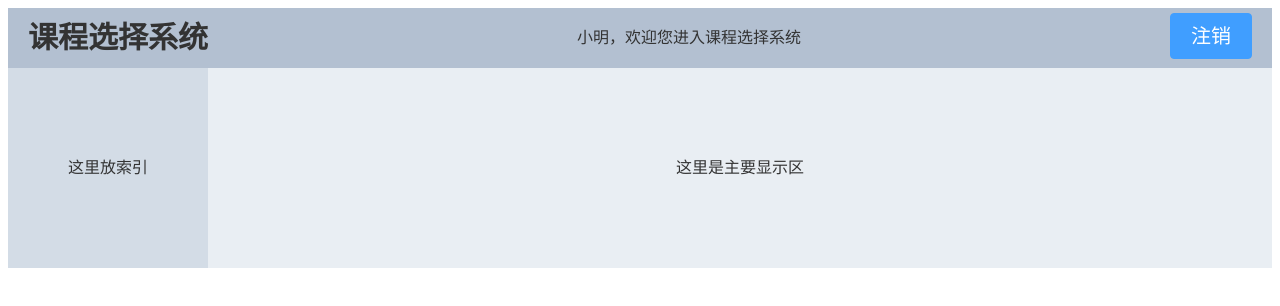
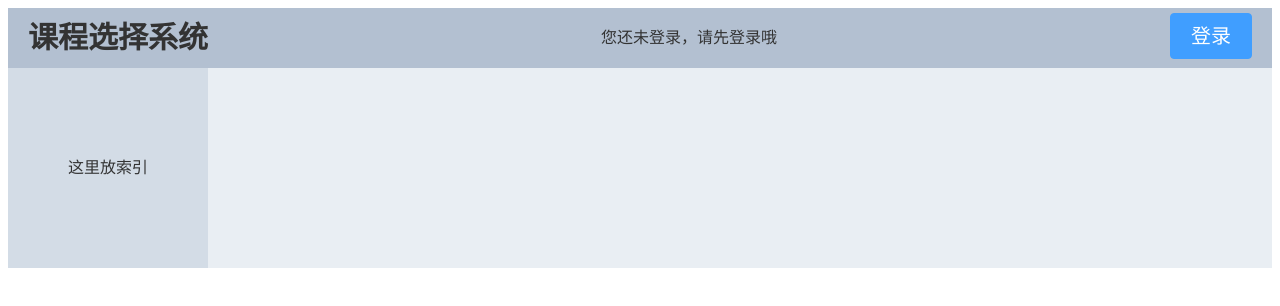
Before and after one commit to zeroRains/CourseSelection-HBase, a Vue app in the folder FrontEnd/frontend/: page /home in a window 1280 px wide. Shown: the top 306 px of the page. Built offline with nearby package versions, Linux system fonts and the light colour scheme.

Commit message:
修好了路由

```diff
--- a/FrontEnd/frontend/src/App.vue
+++ b/FrontEnd/frontend/src/App.vue
@@ -1,61 +1,11 @@
 <template>
   <div id="app">
-    <el-container>
-      <el-header><Nav /></el-header>
-      <el-container>
-        <el-aside width="200px">这里放索引</el-aside>
-        <el-main>这里是主要显示区</el-main>
-      </el-container>
-    </el-container>
+    <router-view />
   </div>
 </template>
 
 <script>
-import { defineComponent } from "@vue/composition-api";
-import Nav from "./components/Nav";
-
-export default defineComponent({
-  components: {
-    Nav,
-  },
-  setup() {},
-});
+export default {
+  components: {},
+};
 </script>
-
-
-<style lang="scss">
-.el-header,
-.el-footer {
-  background-color: #b3c0d1;
-  color: #333;
-  text-align: center;
-  line-height: 60px;
-}
-
-.el-aside {
-  background-color: #d3dce6;
-  color: #333;
-  text-align: center;
-  line-height: 200px;
-}
-
-.el-main {
-  background-color: #e9eef3;
-  color: #333;
-  text-align: center;
-  line-height: 160px;
-}
-
-body > .el-container {
-  margin-bottom: 40px;
-}
-
-.el-container:nth-child(5) .el-aside,
-.el-container:nth-child(6) .el-aside {
-  line-height: 260px;
-}
-
-.el-container:nth-child(7) .el-aside {
-  line-height: 320px;
-}
-</style>
--- a/FrontEnd/frontend/src/components/Nav.vue
+++ b/FrontEnd/frontend/src/components/Nav.vue
@@ -23,7 +23,7 @@ export default {
   name: "Nav",
   data: () => {
     return {
-      is_login: true,
+      is_login: false,
       username: "小明",
     };
   },
@@ -32,6 +32,8 @@ export default {
       this.is_login = false;
     },
     login() {
+      // 先跳转到登录页
+      this.$router.push("/login");
       // 这里要先跳转到登录页，然后进行登录
       // 确认登录成功后才进行修改
       this.is_login = true;
--- a/FrontEnd/frontend/src/main.js
+++ b/FrontEnd/frontend/src/main.js
@@ -5,7 +5,7 @@ import router from './router'
 import ElementUI from 'element-ui';
 import 'element-ui/lib/theme-chalk/index.css';
 
-Vue.use(ElementUI);
+Vue.use(ElementUI).use(router);
 
 Vue.config.productionTip = false
 
--- a/FrontEnd/frontend/src/router/index.js
+++ b/FrontEnd/frontend/src/router/index.js
@@ -1,22 +1,32 @@
 import Vue from 'vue'
 import VueRouter from 'vue-router'
-import Home from '../views/Home.vue'
+
 
 Vue.use(VueRouter)
 
 const routes = [
   {
     path: '/',
-    name: 'Home',
-    component: Home
+    redirect:'/home'
   },
   {
-    path: '/about',
-    name: 'About',
+    path: '/login',
+    name: 'Login',
     // route level code-splitting
     // this generates a separate chunk (about.[hash].js) for this route
     // which is lazy-loaded when the route is visited.
-    component: () => import(/* webpackChunkName: "about" */ '../views/About.vue')
+    component: () => import(/* webpackChunkName: "about" */ '../views/Login.vue')
+  },{
+    path:'/home',
+    name:'Home',
+    component:()=>import("../views/Home/Home.vue"),
+    children:[
+      {
+        path:'/choose',
+        name:'Choose',
+        component:()=>import("../views/Home/Choose.vue")
+      }
+    ]
   }
 ]
 
--- a/FrontEnd/frontend/src/views/Home.vue
+++ /dev/null
@@ -1,18 +0,0 @@
-<template>
-  <div class="home">
-    <img alt="Vue logo" src="../assets/logo.png">
-    <HelloWorld msg="Welcome to Your Vue.js App"/>
-  </div>
-</template>
-
-<script>
-// @ is an alias to /src
-import HelloWorld from '@/components/HelloWorld.vue'
-
-export default {
-  name: 'Home',
-  components: {
-    HelloWorld
-  }
-}
-</script>
--- /dev/null
+++ b/FrontEnd/frontend/src/views/Home/Choose.vue
@@ -0,0 +1,10 @@
+<template>
+  <div class="Choose">这里是选课界面哦</div>
+</template>
+
+<script>
+export default {
+  name: "Choose",
+  setup() {},
+};
+</script>
--- /dev/null
+++ b/FrontEnd/frontend/src/views/Home/Home.vue
@@ -0,0 +1,60 @@
+<template>
+  <div class="home">
+    <el-container>
+      <el-header><Nav /></el-header>
+      <el-container>
+        <el-aside width="200px">这里放索引</el-aside>
+        <el-main>
+          <router-view />
+        </el-main>
+      </el-container>
+    </el-container>
+  </div>
+</template>
+
+<script>
+// @ is an alias to /src
+import Nav from "@/components/Nav";
+export default {
+  name: "Home",
+  components: {
+    Nav,
+  },
+};
+</script>
+<style lang="scss">
+.el-header,
+.el-footer {
+  background-color: #b3c0d1;
+  color: #333;
+  text-align: center;
+  line-height: 60px;
+}
+
+.el-aside {
+  background-color: #d3dce6;
+  color: #333;
+  text-align: center;
+  line-height: 200px;
+}
+
+.el-main {
+  background-color: #e9eef3;
+  color: #333;
+  text-align: center;
+  line-height: 160px;
+}
+
+body > .el-container {
+  margin-bottom: 40px;
+}
+
+.el-container:nth-child(5) .el-aside,
+.el-container:nth-child(6) .el-aside {
+  line-height: 260px;
+}
+
+.el-container:nth-child(7) .el-aside {
+  line-height: 320px;
+}
+</style>
--- /dev/null
+++ b/FrontEnd/frontend/src/views/Login.vue
@@ -0,0 +1,9 @@
+<template>
+  <div class="Login">这里是登录页面</div>
+</template>
+
+<script>
+export default {
+  name: "Login",
+};
+</script>
```
